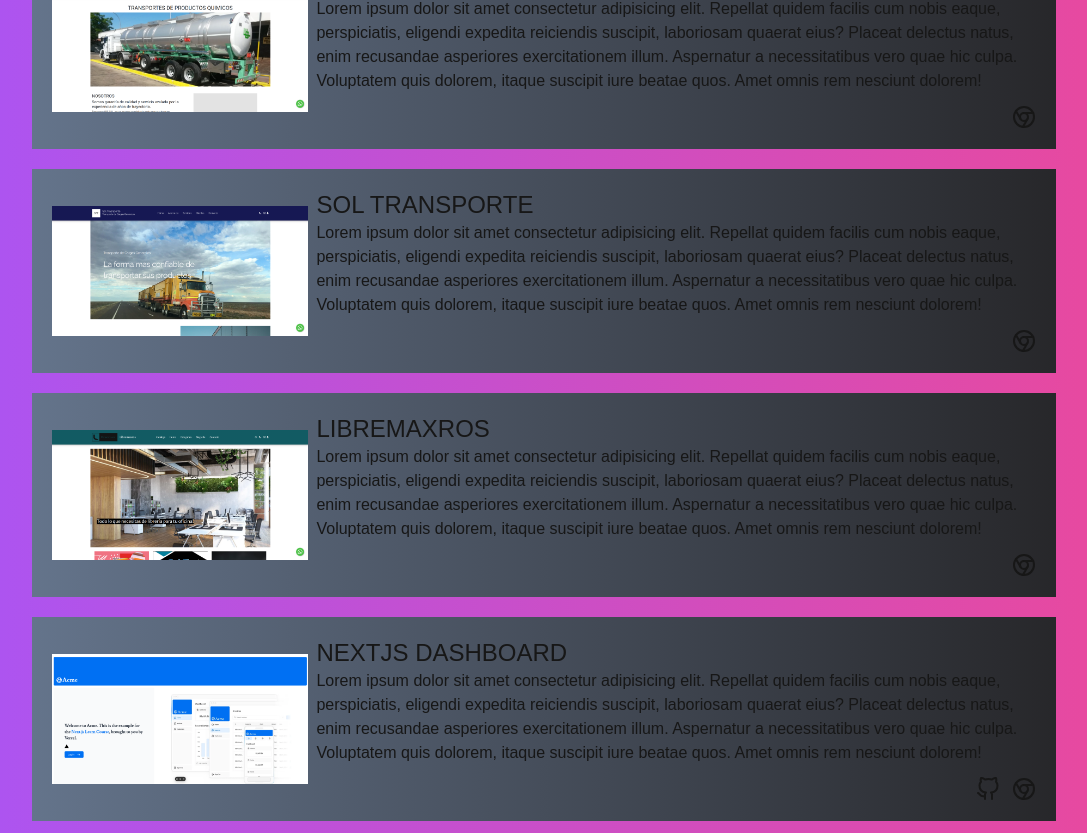
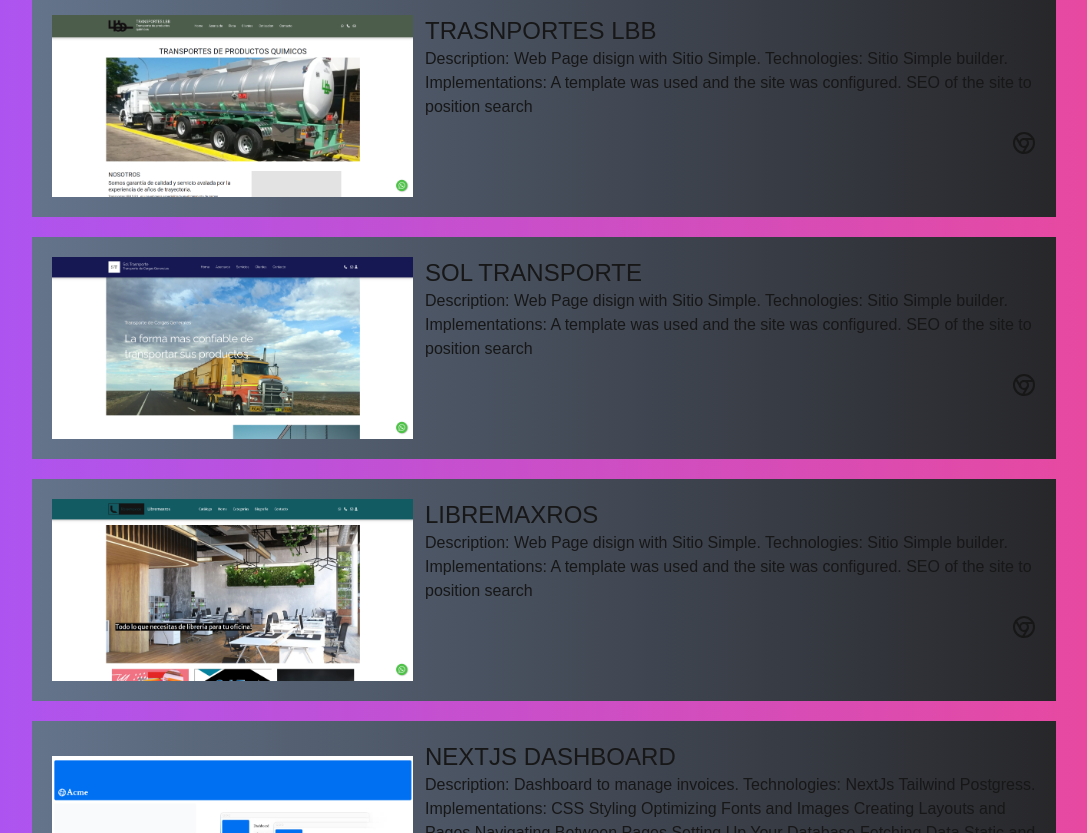
Before and after one commit to gabyreload1983/gg-next, a Next.js app: page /projects in a window 1280 px wide. Shown: the part 907-1740 px from the top of the page, without its empty margins (96-1183 px from the left). Built offline with nearby package versions, Linux system fonts and the light colour scheme.

Commit message:
projects description

```diff
--- a/app/components/ProjectCard.tsx
+++ b/app/components/ProjectCard.tsx
@@ -12,7 +12,7 @@ type Proyect = {
 
 export default function ProjectCard({ project }: { project: Proyect }) {
   return (
-    <div className="max-w-5xl flex flex-col md:flex-row gap-2 p-5 bg-gradient-to-r from-slate-500 to-zinc-800">
+    <div className="max-w-5xl grid lg:grid-cols-[auto_1fr] gap-3 p-5 bg-gradient-to-r from-slate-500 to-zinc-800">
       <Link href={project.deployUrl} className="w-full flex" target="_blank">
         <Image
           src={project.imageUrl}
--- a/app/projects.js
+++ b/app/projects.js
@@ -5,12 +5,9 @@ export const projects = [
     imageUrl: "/images/projects/sinapsis.png",
     githubUrl: "",
     deployUrl: "https://sinapsis.com.ar/",
-    description: `Lorem ipsum dolor sit amet consectetur adipisicing elit. Repellat
-          quidem facilis cum nobis eaque, perspiciatis, eligendi expedita
-          reiciendis suscipit, laboriosam quaerat eius? Placeat delectus natus,
-          enim recusandae asperiores exercitationem illum. Aspernatur a
-          necessitatibus vero quae hic culpa. Voluptatem quis dolorem, itaque
-          suscipit iure beatae quos. Amet omnis rem nesciunt dolorem!`,
+    description: `E-commerce for the sale of computer supplies.
+                  Technologies: PHP MySQL JQuery Bootstrap
+                  Implementations: Bug fixes, Updates views, Discount Coupons`,
   },
   {
     id: 2,
@@ -18,12 +15,8 @@ export const projects = [
     imageUrl: "/images/projects/gsystem.png",
     githubUrl: "https://github.com/gabyreload1983/api-gabysystem",
     deployUrl: "",
-    description: `Lorem ipsum dolor sit amet consectetur adipisicing elit. Repellat
-          quidem facilis cum nobis eaque, perspiciatis, eligendi expedita
-          reiciendis suscipit, laboriosam quaerat eius? Placeat delectus natus,
-          enim recusandae asperiores exercitationem illum. Aspernatur a
-          necessitatibus vero quae hic culpa. Voluptatem quis dolorem, itaque
-          suscipit iure beatae quos. Amet omnis rem nesciunt dolorem!`,
+    description: `Backend: Api Restful build with NodeJs and Express.
+                  Frontend: React app build with Vite.`,
   },
   {
     id: 3,
@@ -31,12 +24,9 @@ export const projects = [
     imageUrl: "/images/projects/jinyu.png",
     githubUrl: "",
     deployUrl: "https://jinyuargentina.com.ar/",
-    description: `Lorem ipsum dolor sit amet consectetur adipisicing elit. Repellat
-          quidem facilis cum nobis eaque, perspiciatis, eligendi expedita
-          reiciendis suscipit, laboriosam quaerat eius? Placeat delectus natus,
-          enim recusandae asperiores exercitationem illum. Aspernatur a
-          necessitatibus vero quae hic culpa. Voluptatem quis dolorem, itaque
-          suscipit iure beatae quos. Amet omnis rem nesciunt dolorem!`,
+    description: `Description: Web Page disign with Sitio Simple.
+                  Technologies: Sitio Simple builder.
+                  Implementations: A template was used and the site was configured. SEO of the site to position search`,
   },
   {
     id: 4,
@@ -44,12 +34,9 @@ export const projects = [
     imageUrl: "/images/projects/lbb.png",
     githubUrl: "",
     deployUrl: "https://transporteslbb.com.ar/",
-    description: `Lorem ipsum dolor sit amet consectetur adipisicing elit. Repellat
-          quidem facilis cum nobis eaque, perspiciatis, eligendi expedita
-          reiciendis suscipit, laboriosam quaerat eius? Placeat delectus natus,
-          enim recusandae asperiores exercitationem illum. Aspernatur a
-          necessitatibus vero quae hic culpa. Voluptatem quis dolorem, itaque
-          suscipit iure beatae quos. Amet omnis rem nesciunt dolorem!`,
+    description: `Description: Web Page disign with Sitio Simple.
+                  Technologies: Sitio Simple builder.
+                  Implementations: A template was used and the site was configured. SEO of the site to position search`,
   },
   {
     id: 5,
@@ -57,12 +44,9 @@ export const projects = [
     imageUrl: "/images/projects/soltransporte.png",
     githubUrl: "",
     deployUrl: "https://soltransporte.com.ar/",
-    description: `Lorem ipsum dolor sit amet consectetur adipisicing elit. Repellat
-          quidem facilis cum nobis eaque, perspiciatis, eligendi expedita
-          reiciendis suscipit, laboriosam quaerat eius? Placeat delectus natus,
-          enim recusandae asperiores exercitationem illum. Aspernatur a
-          necessitatibus vero quae hic culpa. Voluptatem quis dolorem, itaque
-          suscipit iure beatae quos. Amet omnis rem nesciunt dolorem!`,
+    description: `Description: Web Page disign with Sitio Simple.
+                  Technologies: Sitio Simple builder.
+                  Implementations: A template was used and the site was configured. SEO of the site to position search`,
   },
   {
     id: 6,
@@ -70,12 +54,9 @@ export const projects = [
     imageUrl: "/images/projects/libremaxros.png",
     githubUrl: "",
     deployUrl: "https://soltransporte.com.ar/",
-    description: `Lorem ipsum dolor sit amet consectetur adipisicing elit. Repellat
-          quidem facilis cum nobis eaque, perspiciatis, eligendi expedita
-          reiciendis suscipit, laboriosam quaerat eius? Placeat delectus natus,
-          enim recusandae asperiores exercitationem illum. Aspernatur a
-          necessitatibus vero quae hic culpa. Voluptatem quis dolorem, itaque
-          suscipit iure beatae quos. Amet omnis rem nesciunt dolorem!`,
+    description: `Description: Web Page disign with Sitio Simple.
+                  Technologies: Sitio Simple builder.
+                  Implementations: A template was used and the site was configured. SEO of the site to position search`,
   },
   {
     id: 7,
@@ -83,11 +64,23 @@ export const projects = [
     imageUrl: "/images/projects/nextjs-dashboard.png",
     githubUrl: "https://github.com/gabyreload1983/nextjs-tutorial-dashboard",
     deployUrl: "https://nextjs-tutorial-dashboard-flax.vercel.app/",
-    description: `Lorem ipsum dolor sit amet consectetur adipisicing elit. Repellat
-          quidem facilis cum nobis eaque, perspiciatis, eligendi expedita
-          reiciendis suscipit, laboriosam quaerat eius? Placeat delectus natus,
-          enim recusandae asperiores exercitationem illum. Aspernatur a
-          necessitatibus vero quae hic culpa. Voluptatem quis dolorem, itaque
-          suscipit iure beatae quos. Amet omnis rem nesciunt dolorem!`,
+    description: `Description: Dashboard to manage invoices.
+                  Technologies: NextJs Tailwind Postgress.
+                  Implementations:
+                  CSS Styling
+                  Optimizing Fonts and Images
+                  Creating Layouts and Pages
+                  Navigating Between Pages
+                  Setting Up Your Database
+                  Fetching Data
+                  Static and Dynamic Rendering
+                  Streaming
+                  Partial Prerendering
+                  Adding Search and Pagination
+                  Mutating Data
+                  Handling Errors
+                  Improving Accessibility
+                  Adding Authentication
+                  Adding Metadata`,
   },
 ];
```
